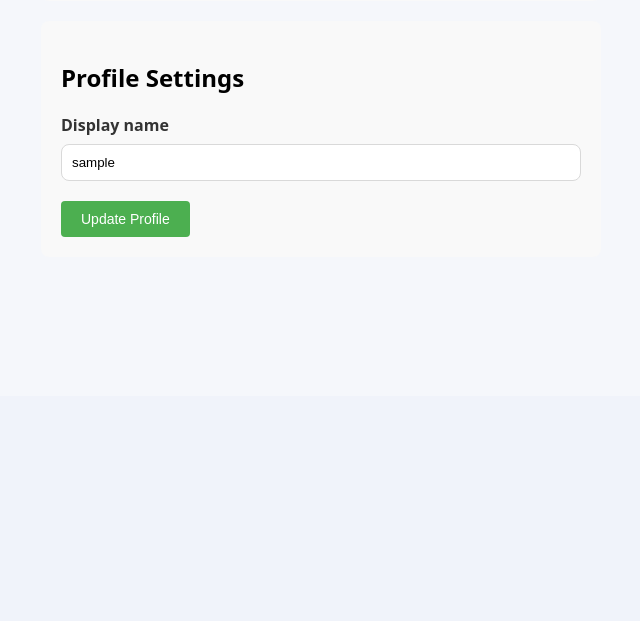
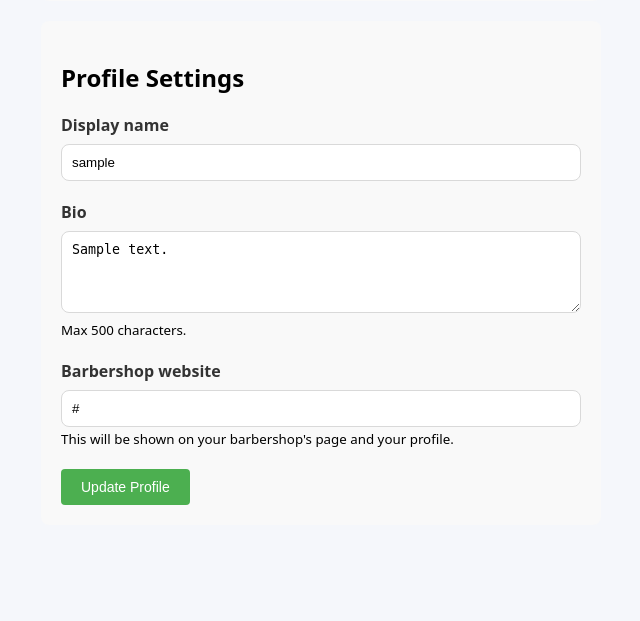
Before and after one commit to TheTrappyTeapot/Snip-Snap, a Flask app: template app/templates/pages/dashboard.html in a window 1280 px wide. Shown: the part 404-1025 px from the top of the page, without its empty margins (319-959 px from the left). Before the commit the page ends 641 px from the top, so only its background shows below. Run offline with Flask 3, Linux system fonts and the light colour scheme; the template is opened without the code that fills it: most values are stand-ins (such as "Sample title", 1, 10 or a date in 2020).

Commit message:
Add barber bio and barbershop website (#27)
- Bio textarea on dashboard, saved to Barber.bio, shown on public profile

- Barbershop website field on dashboard, saved to Barbershop.website

- Website link displayed on barber profile and barbershop page

```diff
--- a/app/templates/pages/dashboard.html
+++ b/app/templates/pages/dashboard.html
@@ -76,6 +76,25 @@
           <label for="username">Display name</label>
           <input id="username" name="username" value="{{ barber.username or '' }}" />
         </div>
+
+        <div class="form-group">
+          <label for="bio">Bio</label>
+          <textarea id="bio" name="bio" rows="4" maxlength="500"
+                    placeholder="Tell customers about yourself..."
+                    style="width:100%;resize:vertical;">{{ barber.bio or '' }}</textarea>
+          <small>Max 500 characters.</small>
+        </div>
+
+        {% if barber.barbershop_id %}
+        <div class="form-group">
+          <label for="shop_website">Barbershop website</label>
+          <input id="shop_website" name="shop_website" type="url"
+                 value="{{ barber.shop_website or '' }}"
+                 placeholder="https://example.com" />
+          <small>This will be shown on your barbershop's page and your profile.</small>
+        </div>
+        {% endif %}
+
         <button type="submit" class="btn btn-primary">Update Profile</button>
       </form>
     </div>
```
Also changed, not shown: app/db.py (+32 -1 lines), app/routes.py (+11 -1 lines), app/templates/pages/barber_profile.html (+13 -0 lines).
